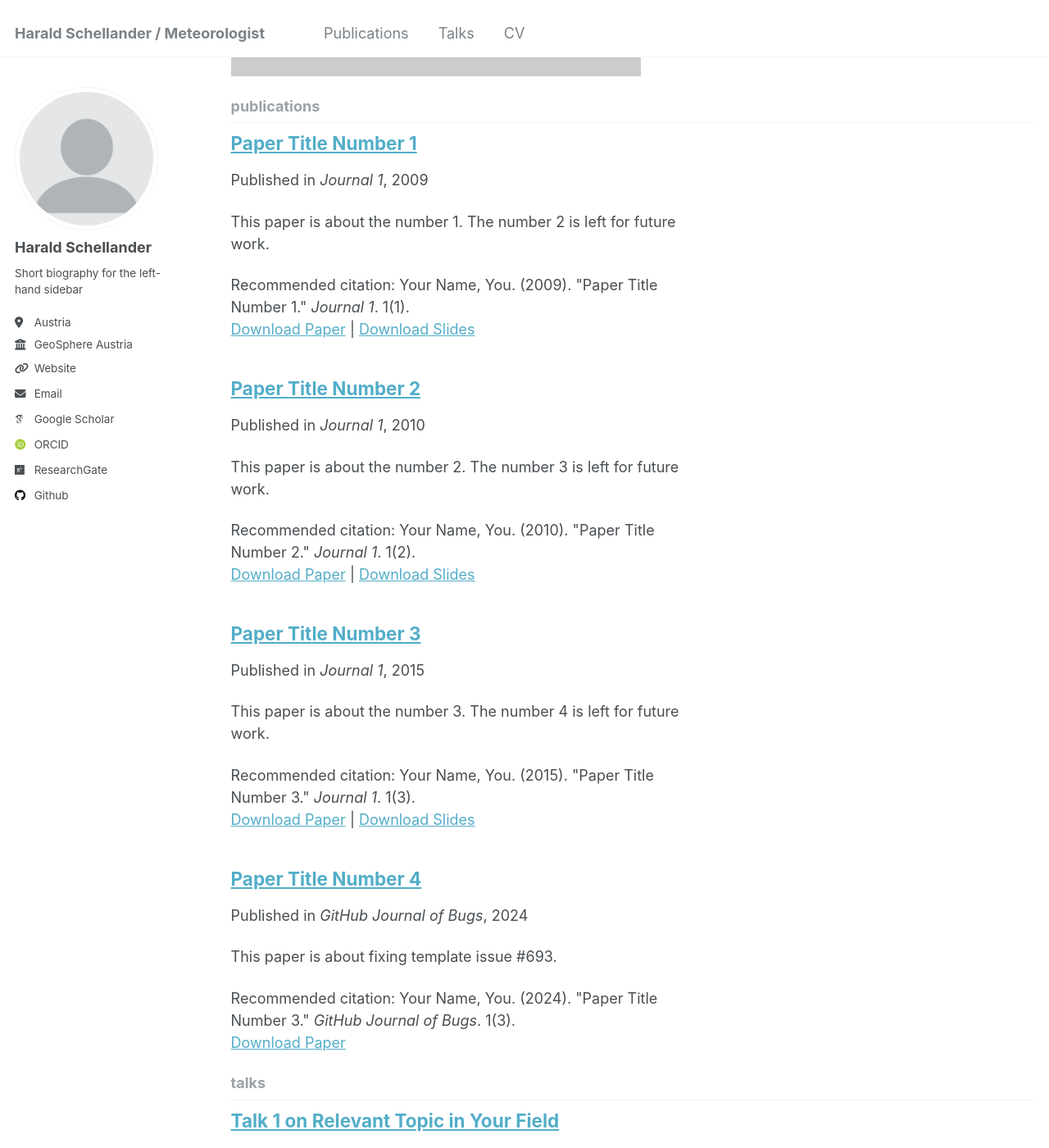
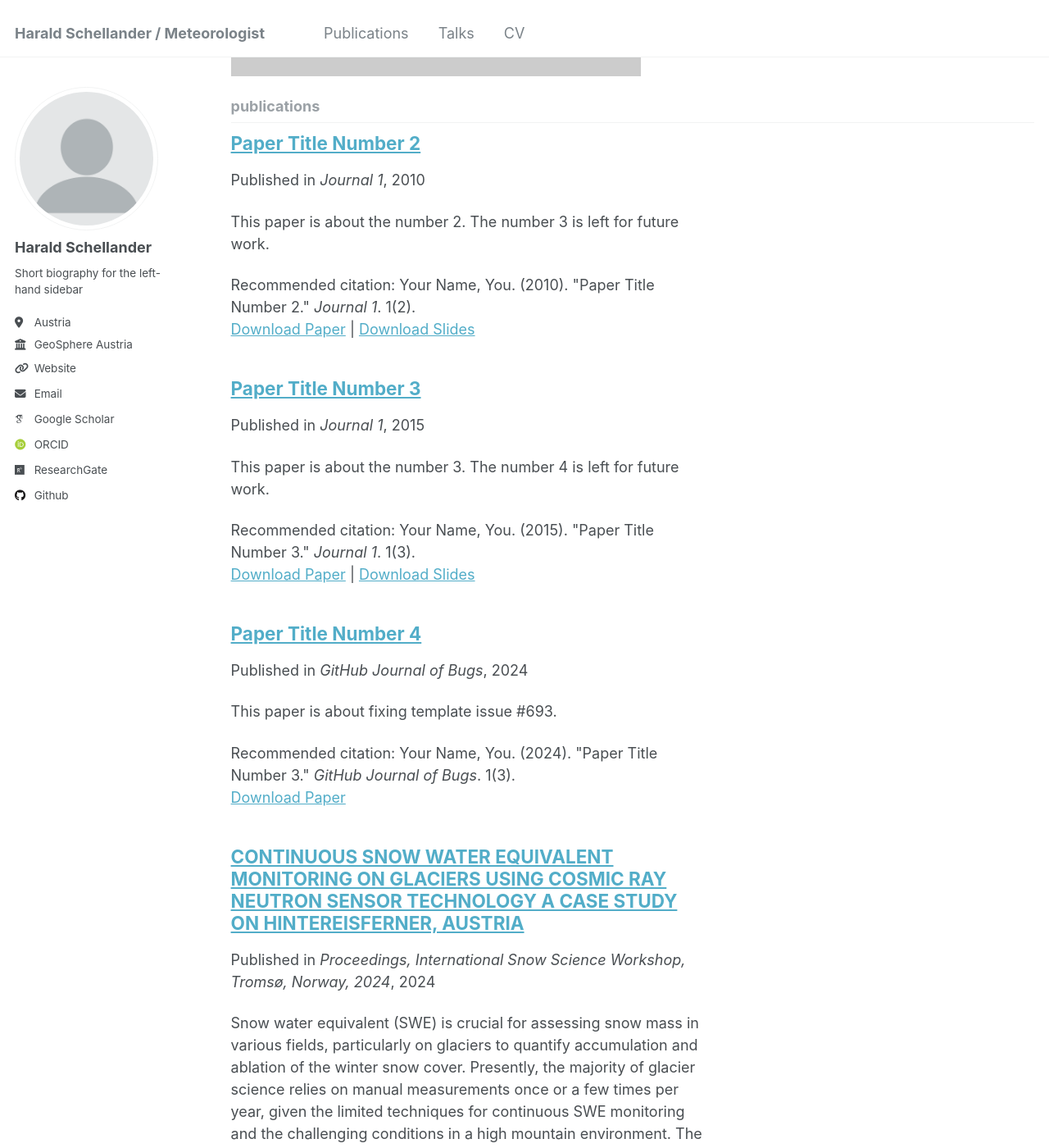
Before and after one commit to haraldschellander/haraldschellander.github.io, a Jekyll site: the page built from _pages/collection-archive.html, in a window 1280 px wide and 1400 px high, scrolled down 999 px. Shown: the whole window at 82% size. Built offline with Jekyll 4.4.1, drawn with Linux system fonts in a browser that asks for light colours; some web fonts are replaced; some of the changed text lies outside the part shown.

Commit message:
Update 2009-10-01-paper-title-number-1.md

```diff
--- a/_publications/2009-10-01-paper-title-number-1.md
+++ b/_publications/2009-10-01-paper-title-number-1.md
@@ -1,13 +1,13 @@
 ---
-title: "Paper Title Number 1"
+title: "CONTINUOUS SNOW WATER EQUIVALENT MONITORING ON GLACIERS USING COSMIC RAY NEUTRON SENSOR TECHNOLOGY A CASE STUDY ON HINTEREISFERNER, AUSTRIA"
 collection: publications
-category: manuscripts
+#category: manuscripts
 permalink: /publication/2009-10-01-paper-title-number-1
-excerpt: 'This paper is about the number 1. The number 2 is left for future work.'
-date: 2009-10-01
-venue: 'Journal 1'
-slidesurl: 'http://academicpages.github.io/files/slides1.pdf'
-paperurl: 'http://academicpages.github.io/files/paper1.pdf'
+excerpt: 'Snow water equivalent (SWE) is crucial for assessing snow mass in various fields, particularly on glaciers to quantify accumulation and ablation of the winter snow cover. Presently, the majority of glacier science relies on manual measurements once or a few times per year, given the limited techniques for continuous SWE monitoring and the challenging conditions in a high mountain environment. The Cosmic Ray Neutron Sensor (CRNS) offers sub-daily SWE estimates derived from neutron counts. Though CRNS’s potential was first identified in the 1980s, its deployment on glaciers remains scarcely studied. This study employs a CRNS installed on Hintereisferner (HEF), Austria. Comparing CRNS outputs with frequent manual SWE measurements, the results demonstrate a MAE of 34 kg m−2 (14 %). Applying an independent automated snow depth measurement, a snow density deviation of 34 kg m−3 (9 %) is identified. The CRNS appears remarkably resilient in harsh conditions, providing nearly continuous 1 hour data over the last 3 years. The study evaluated the performance of three snow models - SNOWPACK, ∆snow, and ∆snow 2.0 - in estimating SWE against CRNS measurements. While SNOWPACK, with its physically-based approach, delivered the best results, ∆snow stood out for its simplicity, requiring only snow depth measurements. ∆snow 2.0, with slight adaptations in its maximum density module, showed significant improvement and performed almost as well as SNOWPACK in terms of MAE.'
+date: 2024-09-23
+venue: 'Proceedings, International Snow Science Workshop, Tromsø, Norway, 2024'
+#slidesurl: 'http://academicpages.github.io/files/slides1.pdf'
+paperurl: '[http://academicpages.github.io/files/paper1.pdf](https://arc.lib.montana.edu/snow-science/item.php?id=3276)'
 citation: 'Your Name, You. (2009). &quot;Paper Title Number 1.&quot; <i>Journal 1</i>. 1(1).'
 ---
 
```
